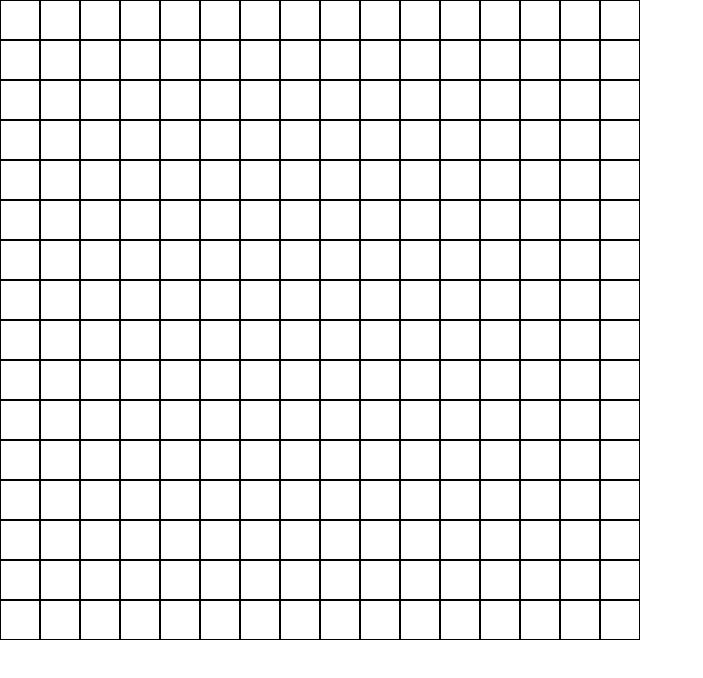
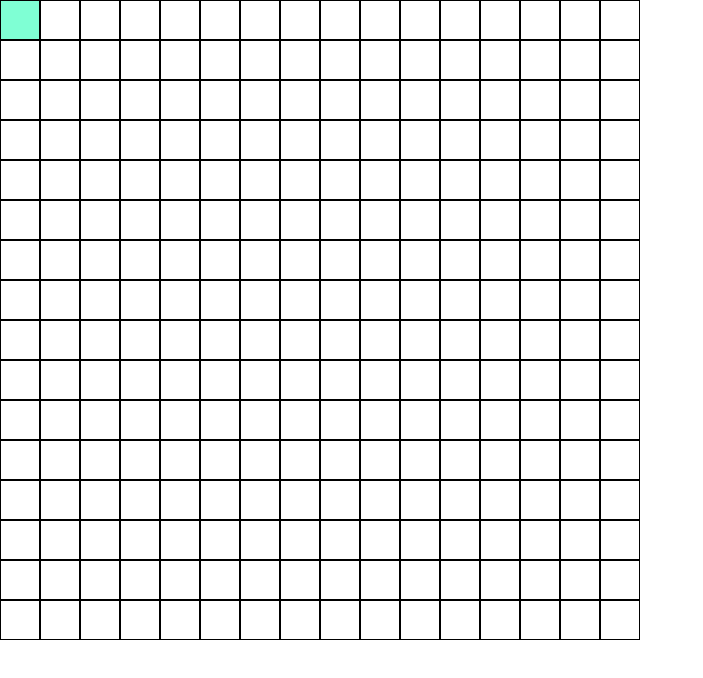
Before and after one commit to dylanjacob76/etch-a-sketch, a plain HTML site: page index.html in a window 1280 px wide. Shown: the whole page, without its empty margins (0-703 px from the left). Drawn offline with Linux system fonts and the light colour scheme.

Commit message:
added hover effect to grid squares

```diff
--- a/assets/script.js
+++ b/assets/script.js
@@ -4,17 +4,28 @@
 // set a width to the grid itself *DONE*
 // use flexbox wrap to style and make the grid not just one line *DONE*
 
+// add hover effect to the gridSqaure class that changes the background color
+// aquamarine
 
 
 
-function createGrid() {
+
+const createGrid = () => {
   const grid = document.querySelector("#grid");
 
   for (let i = 0; i < 256; i++) {
-    let divEl = document.createElement("div");
-    divEl.classList.add("gridSqaure");
-    grid.appendChild(divEl);
+    let sqaure = document.createElement("div");
+    sqaure.classList.add("gridSqaure");
+    sqaure.addEventListener("mouseover", function() {
+      addHover(sqaure);
+    });
+    grid.appendChild(sqaure);
+
   }
 }
 
+const addHover = (square) => {
+  square.classList.add("active");
+}
+
 createGrid();
--- a/assets/style.css
+++ b/assets/style.css
@@ -19,3 +19,8 @@
   height: 40px;
   border: 1px solid black;
 }
+
+.active {
+  background-color: aquamarine;
+  transition-duration: all 0.5s ease;
+}
```
